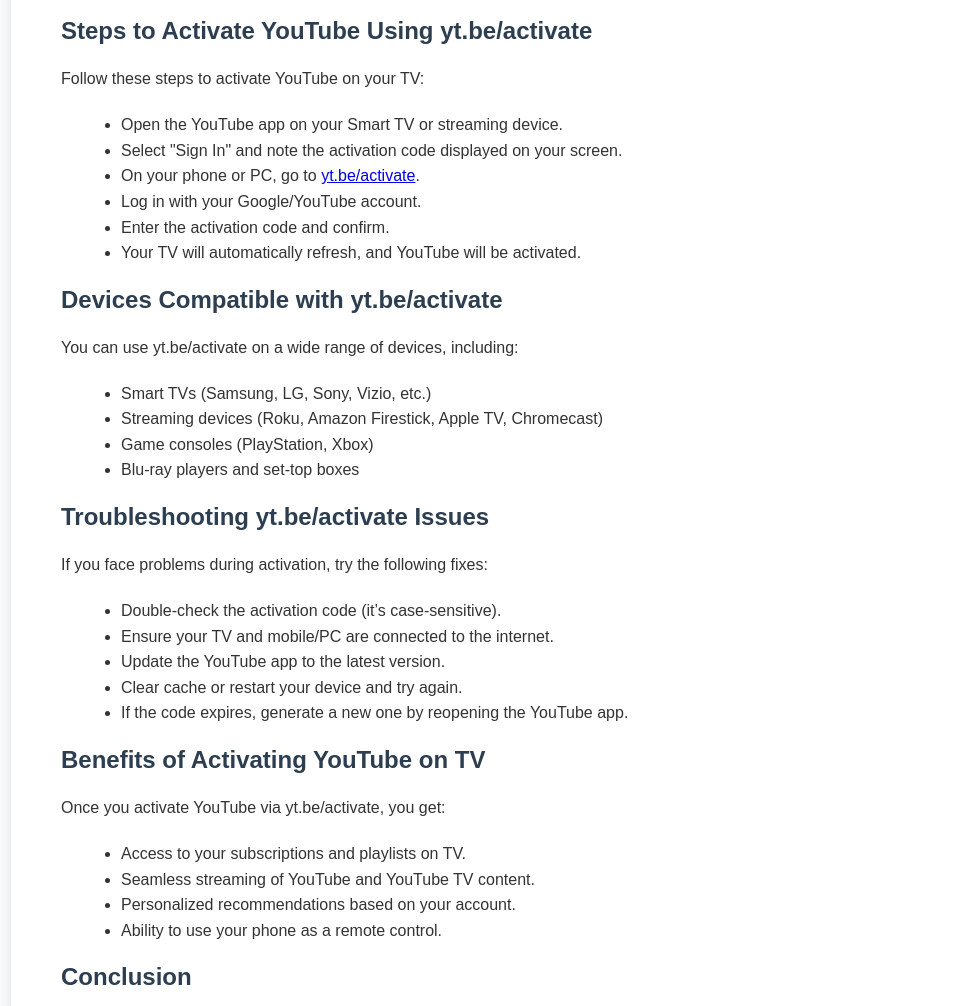
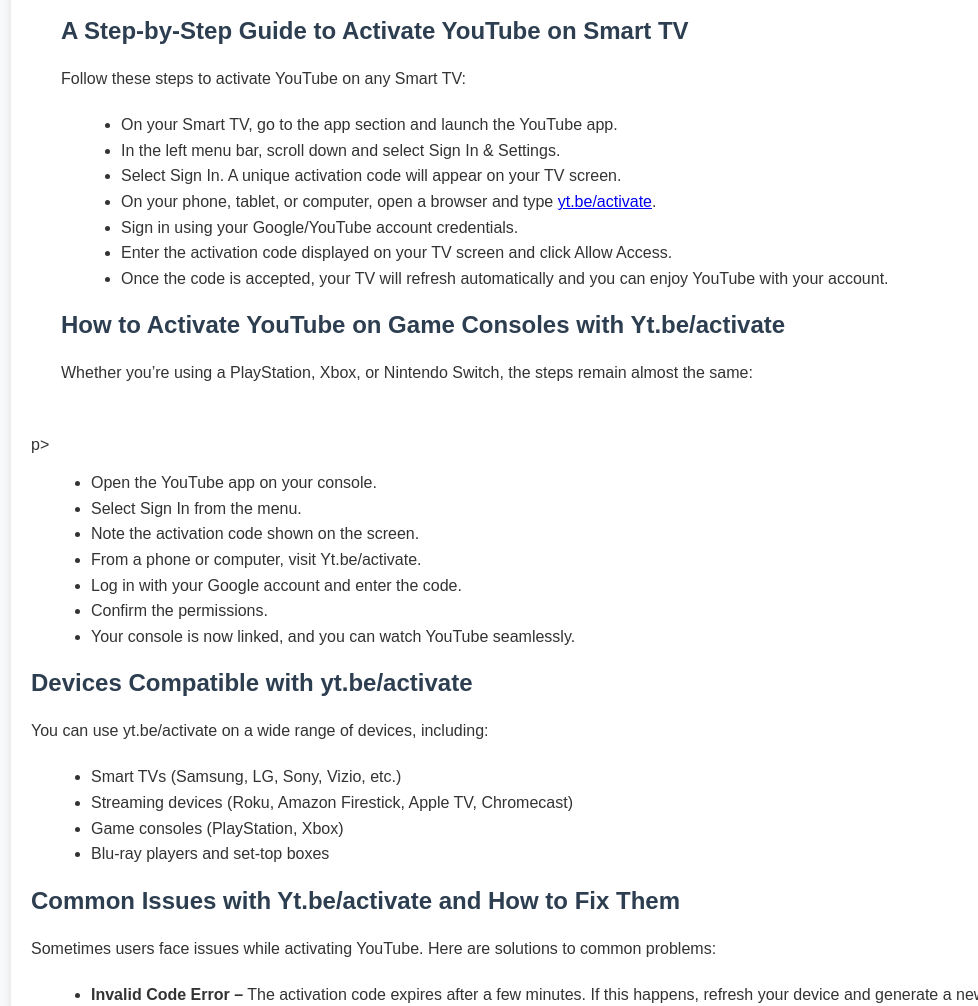
Before and after one commit to helpguideteam/youtubetvhelp, a plain HTML site: page index.html in a window 1280 px wide. Shown: the part 477-1483 px from the top of the page, without its empty margins (129-1107 px from the left). Drawn offline with Linux system fonts and the light colour scheme.

Commit message:
Update index.html

```diff
--- a/index.html
+++ b/index.html
@@ -7,7 +7,7 @@
     <meta name="description" content="Learn how to activate YouTube on your TV or streaming device using yt.be/activate. Step-by-step guide for Smart TVs, consoles, Roku, Firestick, and more.">
     <meta name="keywords" content="yt.be/activate, youtube activate, youtube tv activate, activate youtube on tv, youtube activation code, youtube.com/activate, youtube tv login, activate youtube on roku, activate youtube on firestick, smart tv youtube activation">
     <meta name="author" content="YouTube Activation Help Guide">
-    <title>yt.be/activate - Activate YouTube on Your TV</title>
+    <title>Yt.be/activate - Activating YouTube on your Smart TV or Game Console</title>
     <style>
         body {
             font-family: Arial, sans-serif;
@@ -90,21 +90,35 @@
 
 <div class="container">
     <article>
-        <h2>Introduction</h2>
+        <h2>Introduction of yt.be/activate</h2>
         <p><strong>yt.be/activate</strong> is the official YouTube activation portal that lets you connect your YouTube or YouTube TV account to Smart TVs, streaming devices, and consoles. If you’ve ever wanted to enjoy YouTube videos or live TV on a bigger screen, using this activation link is the easiest and most secure method.</p>
 
         <h2>What is yt.be/activate?</h2>
         <p>When you open the YouTube app on your TV, Roku, Firestick, PlayStation, or Xbox, you’ll see an option to sign in. The app will display a unique activation code. To link your device, you simply need to visit <strong>yt.be/activate</strong> on a phone or computer browser, log in with your Google account, and enter the code shown on your TV. Once confirmed, your device is instantly linked to your YouTube account.</p>
 
-        <h2>Steps to Activate YouTube Using yt.be/activate</h2>
-        <p>Follow these steps to activate YouTube on your TV:</p>
+        <h2>A Step-by-Step Guide to Activate YouTube on Smart TV</h2>
+        <p>Follow these steps to activate YouTube on any Smart TV:</p>
         <ul>
-            <li>Open the YouTube app on your Smart TV or streaming device.</li>
-            <li>Select "Sign In" and note the activation code displayed on your screen.</li>
-            <li>On your phone or PC, go to <a href="https://yt.be/activate">yt.be/activate</a>.</li>
-            <li>Log in with your Google/YouTube account.</li>
-            <li>Enter the activation code and confirm.</li>
-            <li>Your TV will automatically refresh, and YouTube will be activated.</li>
+            <li>On your Smart TV, go to the app section and launch the YouTube app.</li>
+<li>In the left menu bar, scroll down and select Sign In & Settings.</li>
+<li>Select Sign In. A unique activation code will appear on your TV screen.</li>
+<li>On your phone, tablet, or computer, open a browser and type <a href="https://yt.be/activate">yt.be/activate</a>.</li>
+<li>Sign in using your Google/YouTube account credentials.</li>
+<li>Enter the activation code displayed on your TV screen and click Allow Access.</li>
+<li>Once the code is accepted, your TV will refresh automatically and you can enjoy YouTube with your account.</li></li>
+
+        </ul>
+
+		<h2>How to Activate YouTube on Game Consoles with Yt.be/activate</h2>
+<p>Whether you’re using a PlayStation, Xbox, or Nintendo Switch, the steps remain almost the same:</article>p>
+<ul>
+<li>Open the YouTube app on your console.</li>
+<li>Select Sign In from the menu.</li>
+<li>Note the activation code shown on the screen.</li>
+<li>From a phone or computer, visit Yt.be/activate.</li>
+<li>Log in with your Google account and enter the code.</li>
+<li>Confirm the permissions.</li>
+<li>Your console is now linked, and you can watch YouTube seamlessly.</li>
         </ul>
 
         <h2>Devices Compatible with yt.be/activate</h2>
@@ -116,14 +130,13 @@
             <li>Blu-ray players and set-top boxes</li>
         </ul>
 
-        <h2>Troubleshooting yt.be/activate Issues</h2>
-        <p>If you face problems during activation, try the following fixes:</p>
+        <h2>Common Issues with Yt.be/activate and How to Fix Them</h2>
+        <p>Sometimes users face issues while activating YouTube. Here are solutions to common problems:</p>
         <ul>
-            <li>Double-check the activation code (it’s case-sensitive).</li>
-            <li>Ensure your TV and mobile/PC are connected to the internet.</li>
-            <li>Update the YouTube app to the latest version.</li>
-            <li>Clear cache or restart your device and try again.</li>
-            <li>If the code expires, generate a new one by reopening the YouTube app.</li>
+            <li><b>Invalid Code Error –</b> The activation code expires after a few minutes. If this happens, refresh your device and generate a new code.</li>
+<li><b>Account Not Linking – </b>Ensure you are signed into the correct Google account on your browser.</li>
+<li><b>Slow Response –</b> Restart your TV or console and try again.</li>
+<li><b>App Not Loading – </b>Update the YouTube app from your device’s app store before activating.</li>
         </ul>
 
         <h2>Benefits of Activating YouTube on TV</h2>
@@ -136,7 +149,7 @@
         </ul>
 
         <h2>Conclusion</h2>
-        <p>Using <strong>yt.be/activate</strong> is the simplest and most secure way to connect your YouTube account to your Smart TV or streaming device. Whether you’re setting it up for the first time or reactivating after a reset, following the steps ensures smooth access to endless entertainment on the big screen.</p>
+        <p>Activating YouTube on your Smart TV or gaming console is quick and easy with Yt.be/activate. By entering a simple code, you can connect your Google account and enjoy a personalized streaming experience without hassle. Whether you’re watching music, movies, tutorials, or live streams, activating your device ensures you get the best YouTube experience on the big screen.</p>
 
         <p>Now, grab your device, open YouTube, and activate it with <a href="https://yt.be/activate">yt.be/activate</a> to enjoy videos, music, and live TV hassle-free.</p>
     </article>
```
